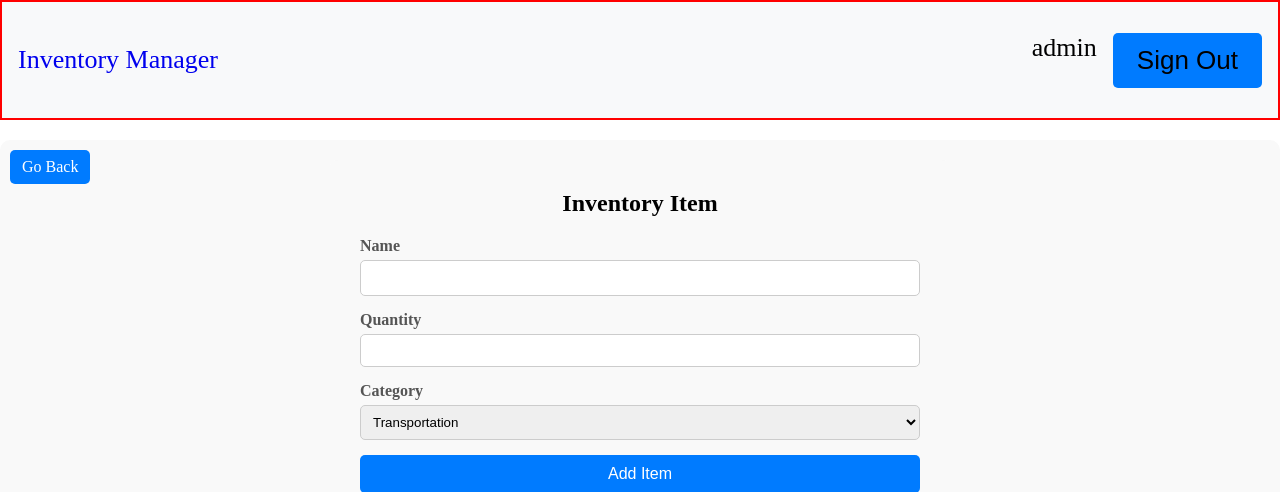
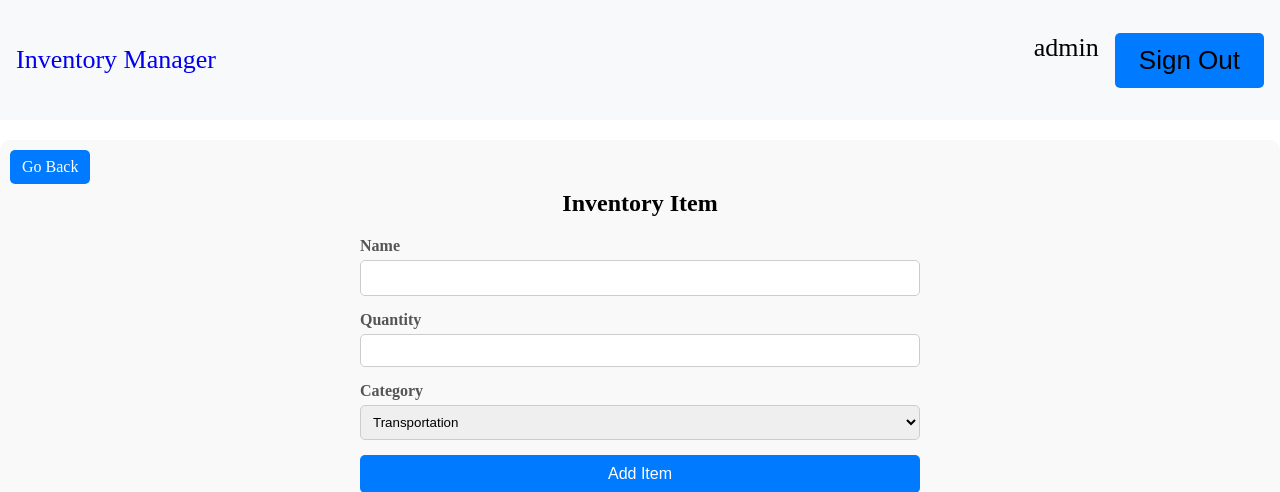
Before and after one commit to Correa95/Inventory-Management-system, a Django app: page /addItem/ in a window 1280 px wide. Shown: the top 492 px of the page. Run offline with Django 5.2, Linux system fonts and the light colour scheme; a user stored in the database is signed in; data comes from the database, SQL or seed files in the repository.

Commit message:
adding final touch of style

```diff
--- a/inventory/static/inventory/css/styles.css
+++ b/inventory/static/inventory/css/styles.css
@@ -15,7 +15,6 @@ a {
   display: flex;
   align-items: center;
   justify-content: space-between;
-  border: 2px solid red;
 }
 
 .navbarTitle {
```
